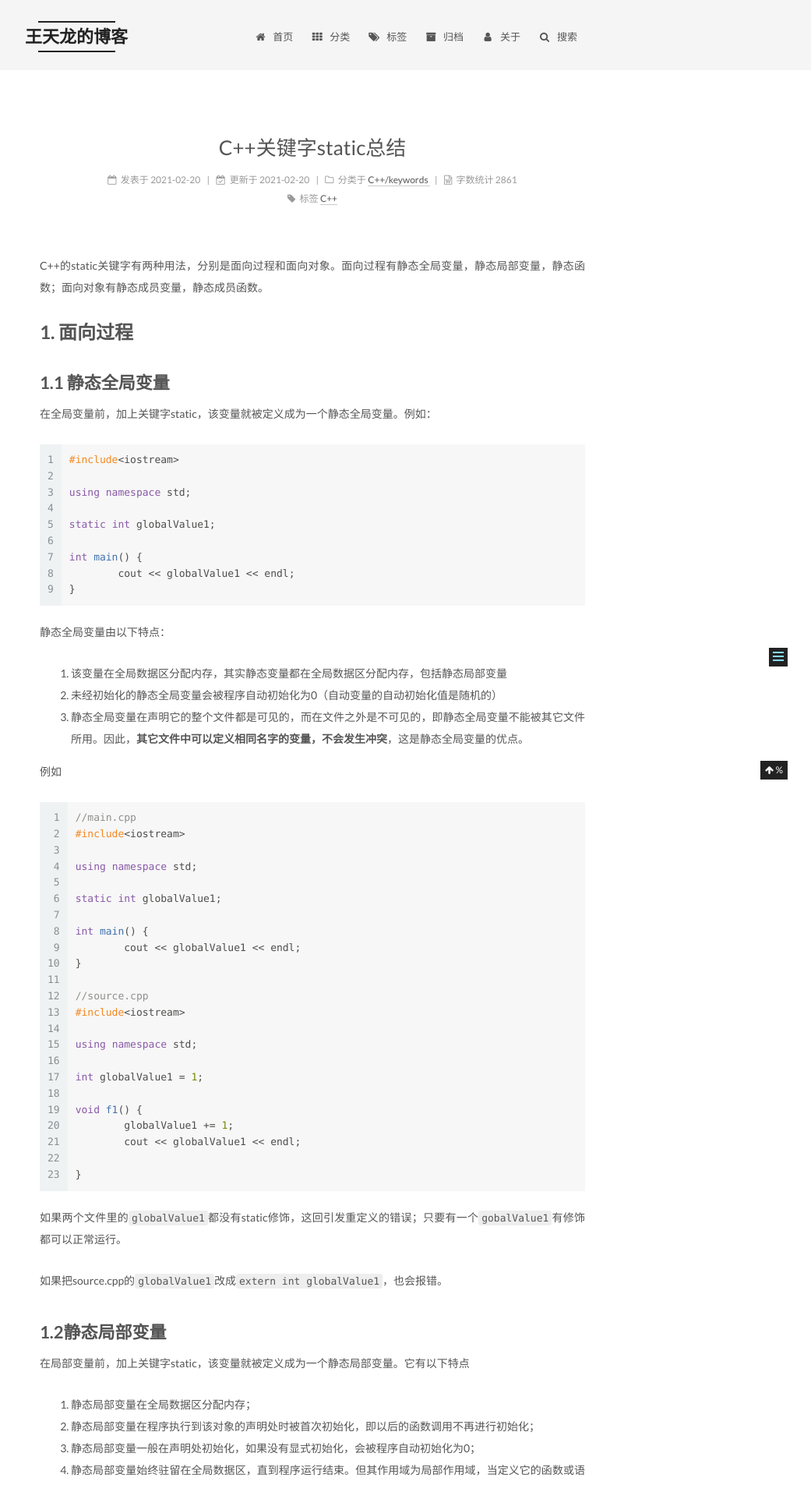
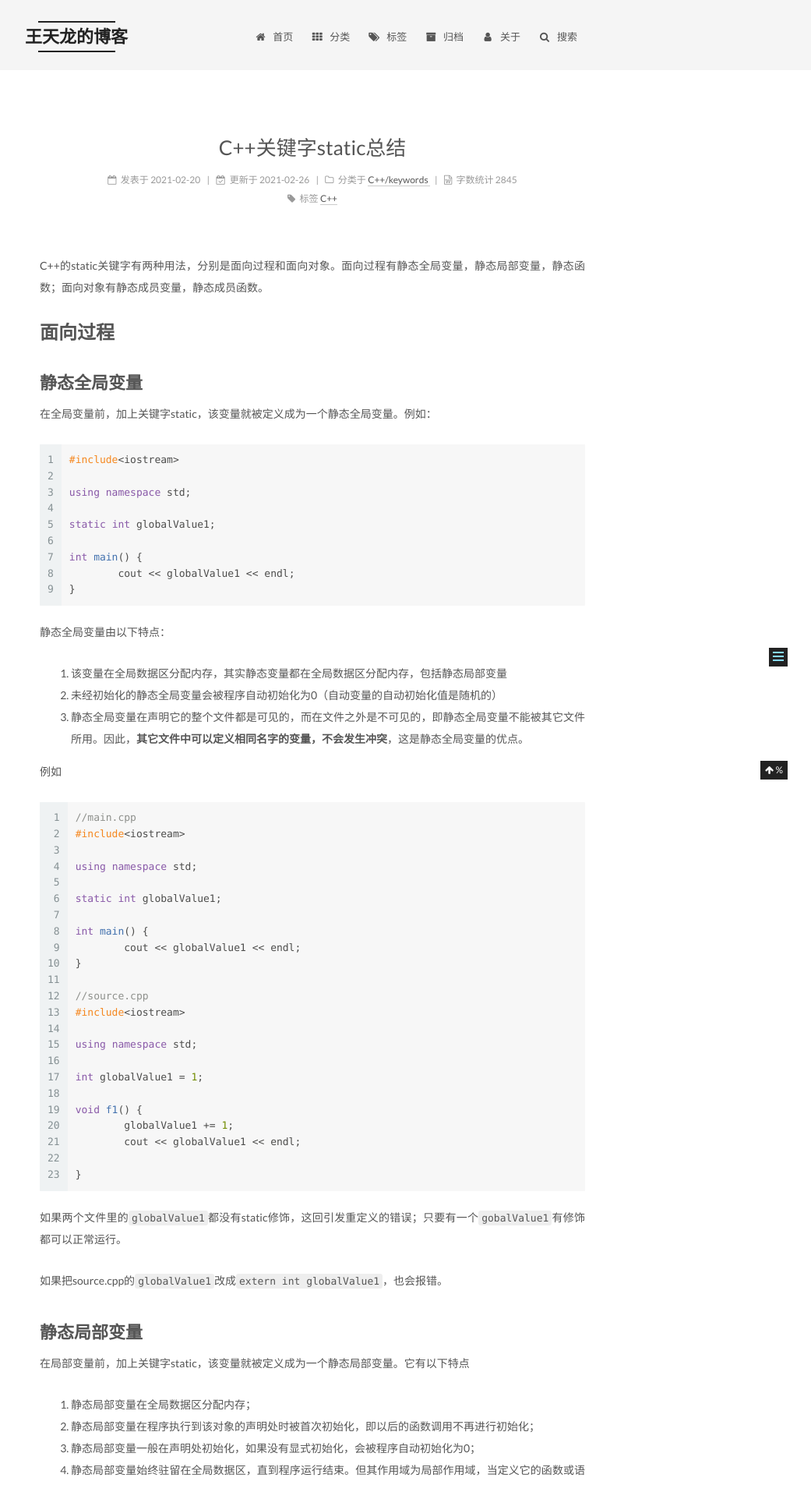
Before and after one commit to wangtl175/wangtl175.git.io, a Jekyll site: the page built from _posts/2021-02-20-cpp_static.md, in a window 1280 px wide. Shown: the top 1905 px of the page at 78% size, without its empty margins (239-1280 px from the left). Built offline with Jekyll 4.4.1, drawn with Linux system fonts in a browser that asks for light colours; comment, search, counter and statistics services are not loaded; some of the changed text lies outside the part shown.

Commit message:
update post

````diff
--- a/_posts/2021-02-20-cpp_static.md
+++ b/_posts/2021-02-20-cpp_static.md
@@ -1,7 +1,7 @@
 ---
 title: C++关键字static总结
 date: 2021-02-20 08:00:00
-updated: 2021-02-20 08:00:00
+updated: 2021-02-26 08:00:00
 categories:
 - C++/keywords
 tags:
@@ -10,9 +10,9 @@ tags:
 
 C++的static关键字有两种用法，分别是面向过程和面向对象。面向过程有静态全局变量，静态局部变量，静态函数；面向对象有静态成员变量，静态成员函数。
 
-# 1. 面向过程
+# 面向过程
 
-## 1.1 静态全局变量
+## 静态全局变量
 
 在全局变量前，加上关键字static，该变量就被定义成为一个静态全局变量。例如：
 
@@ -66,7 +66,7 @@ void f1() {
 
 如果把source.cpp的`globalValue1`改成`extern int globalValue1`，也会报错。
 
-## 1.2静态局部变量
+## 静态局部变量
 
 在局部变量前，加上关键字static，该变量就被定义成为一个静态局部变量。它有以下特点
 
@@ -103,7 +103,7 @@ void fn()
 }
 ```
 
-## 1.3静态函数
+## 静态函数
 
 在函数的返回类型前加上static关键字,函数即被定义为静态函数。静态函数与普通函数不同，它只能在声明它的文件当中可见，不能被其它文件使用。定义静态函数的好处：（类似于静态全局变量）
 
@@ -137,9 +137,9 @@ void f1() {
 }
 ```
 
-# 2.面向对象
+# 面向对象
 
-## 2.1 静态成员函数
+## 静态数据成员
 
 在类内数据成员的声明前加上关键字static，该数据成员就是类内的静态数据成员。例如
 
@@ -205,7 +205,7 @@ void MyClass::getSum() {
 9. 如果静态数据成员的访问权限允许的话（即public的成员），可在程序中，按上述格式来引用静态数据成员 ；
 10. sizeof 运算符不会计算 静态成员变量。
 
-## 2.2 静态成员函数
+## 静态成员函数
 
 与静态成员变量类似，我们也可以声明一个静态成员函数。
 
````
